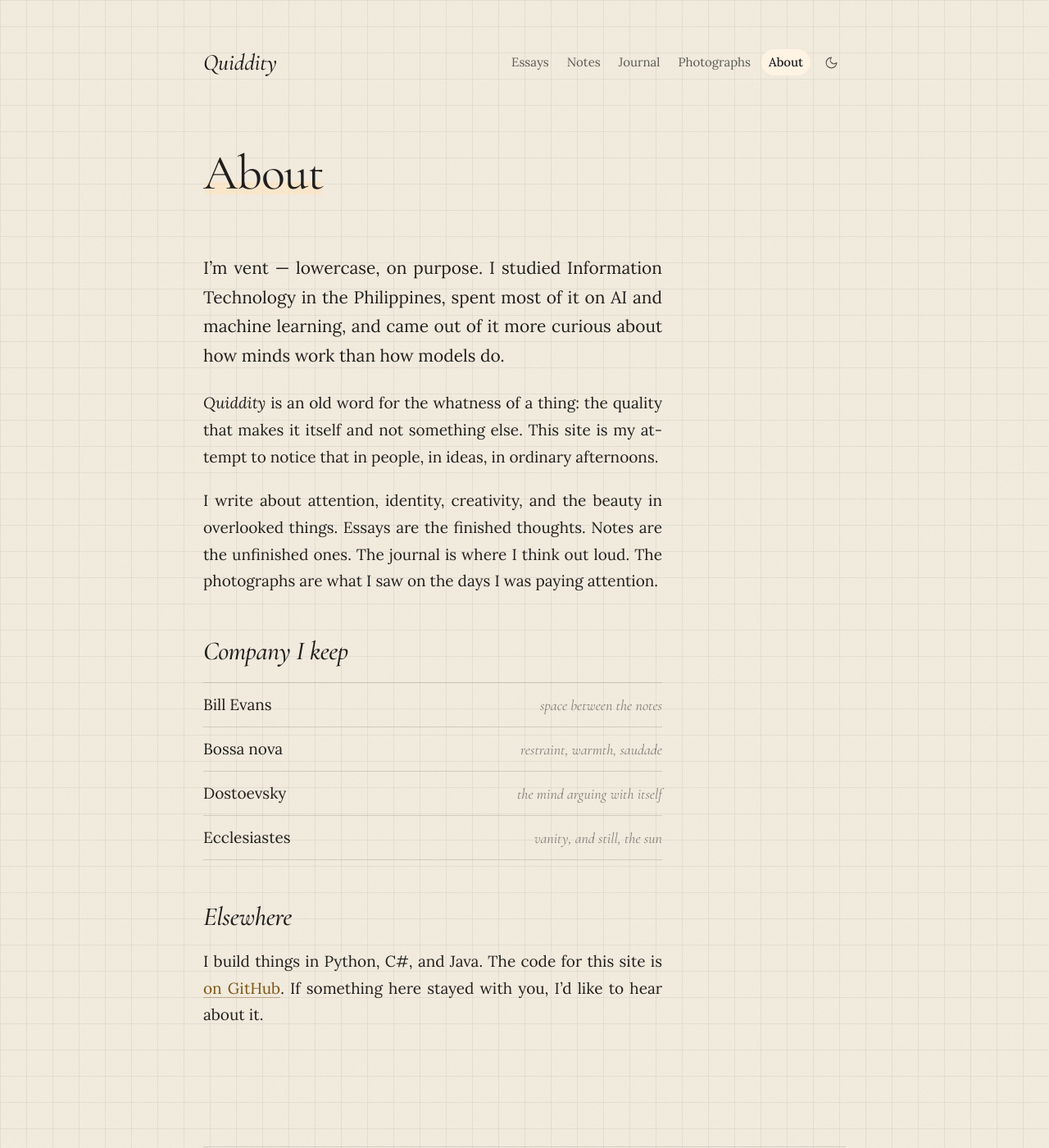
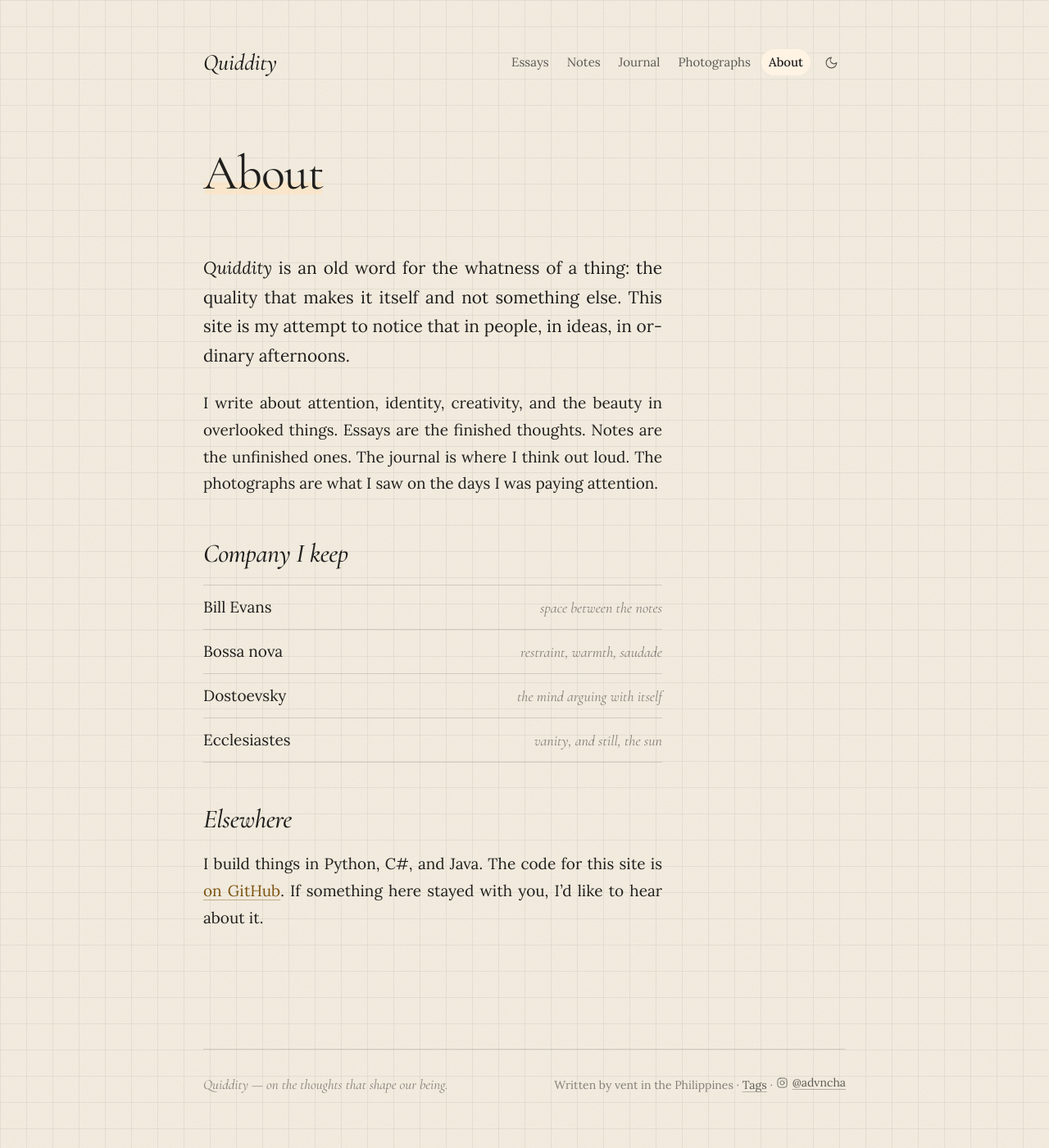
Before and after one commit to AdventureGit/quiddity, a Jekyll site: the page built from about.md, in a window 1280 px wide and 1400 px high. Shown: the whole window at 82% size. Built offline with Jekyll 4.4.1, drawn with Linux system fonts in a browser that asks for light colours.

Commit message:
Update site text

```diff
--- a/_data/content.json
+++ b/_data/content.json
@@ -11,5 +11,5 @@
     "photographs": "What I saw when I was paying attention.",
     "tags": "Threads that run through the writing."
   },
-  "instagram": "yourhandle"
+  "instagram": "advncha"
 }
--- a/about.md
+++ b/about.md
@@ -4,8 +4,6 @@ title: About
 permalink: /about/
 body_class: about
 ---
-
-I'm vent — lowercase, on purpose. I studied Information Technology in the Philippines, spent most of it on AI and machine learning, and came out of it more curious about how minds work than how models do.
 
 *Quiddity* is an old word for the whatness of a thing: the quality that makes it itself and not something else. This site is my attempt to notice that in people, in ideas, in ordinary afternoons.
 
```
